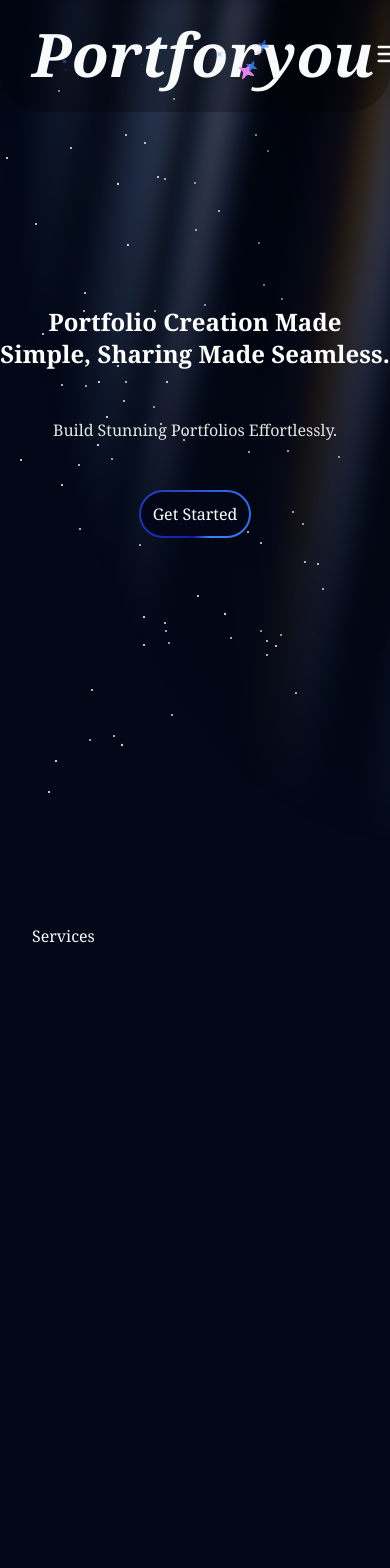
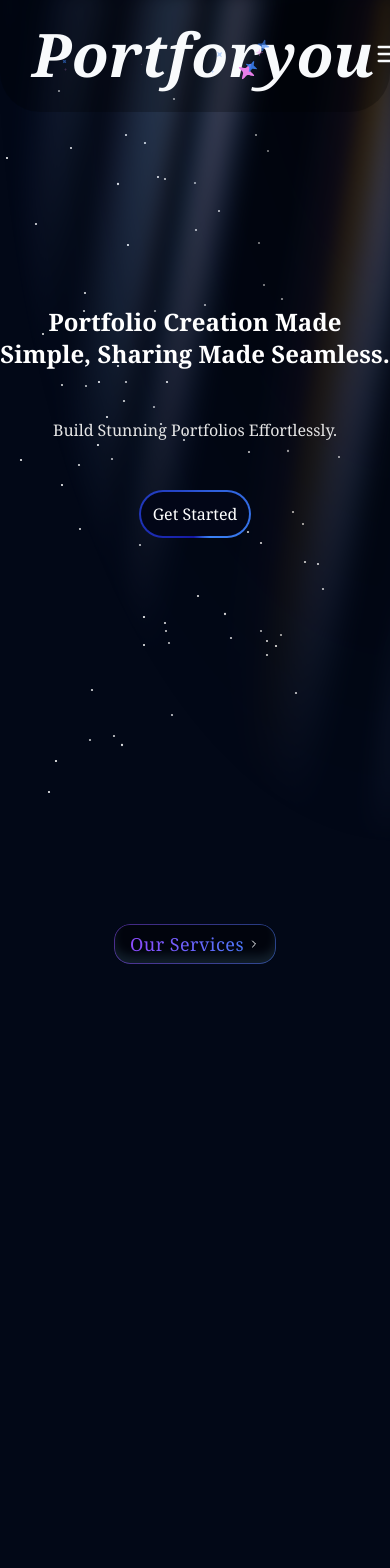
Before and after one commit to Mohamed-El-Sharqawy/Portforyou, a Next.js app: page / in a window 390 px wide. Shown: the top 1568 px of the page. Built offline with nearby package versions, Linux system fonts and the light colour scheme.

Commit message:
prepare all sections and add headings, finish footer (mvp), create Logo component, enhance the performance in the marketing/home page in the useEffect

```diff
--- a/src/app/(marketing)/page.tsx
+++ b/src/app/(marketing)/page.tsx
@@ -21,6 +21,10 @@ export default function Home() {
     }
 
     requestAnimationFrame(raf);
+
+    return () => {
+      lenis.destroy();
+    };
   }, []);
 
   return (
--- a/src/components/Footer/Footer.tsx
+++ b/src/components/Footer/Footer.tsx
@@ -1,3 +1,28 @@
+import Link from "next/link";
+import Logo from "../Logo";
+
 export default function Footer() {
-  return <footer>Footer</footer>;
+  const currentYear = new Date().getFullYear();
+
+  return (
+    <footer className="border-t py-12 font-sans mx-auto px-4 space-y-4 text-center">
+      <div className="mb-12">
+        <Logo scrollToTop />
+      </div>
+
+      <p>
+        Made with ❤️ and dedication by{" "}
+        <Link
+          href={"https://mohamed-elsharqawy.vercel.app"}
+          target="_blank"
+          className="text-primary cursor-pointer hover:underline underline-offset-2"
+        >
+          @Mohamed_El_Sharqawy
+        </Link>
+      </p>
+      <p className="text-gray-400">
+        &copy; {currentYear} Portforyou | All rights reserved.
+      </p>
+    </footer>
+  );
 }
--- a/src/components/Header/Header.tsx
+++ b/src/components/Header/Header.tsx
@@ -1,9 +1,8 @@
 "use client";
 
-import Link from "next/link";
-import SparklesText from "../ui/sparkles-text";
 import HeaderNavLinks from "./HeaderNavLinks";
 import MobileMenu from "./MobileMenu";
+import Logo from "../Logo";
 
 import { motion } from "motion/react";
 
@@ -21,17 +20,12 @@ export default function Header() {
         ease: "easeInOut",
         delay: 1.1,
       }}
+      viewport={{ once: true }}
       className="absolute top-0 inset-x-0 z-50"
     >
       <div className="header-container container flex items-center justify-between py-6 pb-7 bg-black bg-opacity-25 rounded-br-[40px] rounded-bl-[40px]">
         {/* Logo */}
-        <Link href={"/"}>
-          <SparklesText
-            className="italic lg:text-4xl xl:text-6xl"
-            text="Portforyou"
-            colors={{ first: "violet", second: "#3b82f6" }}
-          />
-        </Link>
+        <Logo />
 
         {/* Links */}
         <HeaderNavLinks />
--- /dev/null
+++ b/src/components/Logo.tsx
@@ -0,0 +1,29 @@
+"use client";
+
+import Link from "next/link";
+import SparklesText from "./ui/sparkles-text";
+
+type LogoProps = {
+  scrollToTop?: boolean;
+};
+
+export default function Logo({ scrollToTop }: LogoProps) {
+  const scroll = (e: React.MouseEvent) => {
+    e.preventDefault();
+
+    window.scrollTo({
+      top: 0,
+      behavior: "smooth",
+    });
+  };
+
+  return (
+    <Link href={"/"} onClick={scrollToTop ? scroll : undefined}>
+      <SparklesText
+        className="italic lg:text-4xl xl:text-6xl"
+        text="Portforyou"
+        colors={{ first: "violet", second: "#3b82f6" }}
+      />
+    </Link>
+  );
+}
--- /dev/null
+++ b/src/components/ui/SectionsHeading.tsx
@@ -0,0 +1,19 @@
+import AnimatedGradientText from "./animated-gradient-text";
+
+import { cn } from "@/lib/utils";
+import { ChevronRight } from "lucide-react";
+
+export default function SectionsHeading({text}: {text: string}) {
+  return (
+    <AnimatedGradientText>
+      <span
+        className={cn(
+          `inline animate-gradient bg-gradient-to-r from-[#3b82f6] via-[#9c40ff] to-[#3b82f6] bg-[length:var(--bg-size)_100%] bg-clip-text text-transparent`
+        )}
+      >
+        {text}
+      </span>
+      <ChevronRight className="ml-1 size-3 transition-transform duration-300 ease-in-out group-hover:translate-x-0.5" />
+    </AnimatedGradientText>
+  );
+}
--- /dev/null
+++ b/src/components/ui/animated-gradient-text.tsx
@@ -0,0 +1,26 @@
+import { ReactNode } from "react";
+
+import { cn } from "@/lib/utils";
+
+export default function AnimatedGradientText({
+  children,
+  className,
+}: {
+  children: ReactNode;
+  className?: string;
+}) {
+  return (
+    <div
+      className={cn(
+        "group relative mx-auto flex max-w-fit flex-row items-center justify-center rounded-2xl bg-white/40 px-4 py-1.5 text-lg tracking-wide font-medium shadow-[inset_0_-8px_10px_#8fdfff1f] backdrop-blur-sm transition-shadow duration-500 ease-out [--bg-size:300%] hover:shadow-[inset_0_-5px_10px_#8fdfff3f] dark:bg-black/40",
+        className,
+      )}
+    >
+      <div
+        className={`absolute inset-0 block h-full w-full animate-gradient bg-gradient-to-r from-[#3b82f6]/50 via-[#9c40ff]/50 to-[#3b82f6]/50 bg-[length:var(--bg-size)_100%] p-[1px] ![mask-composite:subtract] [border-radius:inherit] [mask:linear-gradient(#fff_0_0)_content-box,linear-gradient(#fff_0_0)]`}
+      />
+
+      {children}
+    </div>
+  );
+}
--- a/src/features/marketing/components/Contact.tsx
+++ b/src/features/marketing/components/Contact.tsx
@@ -1,3 +1,9 @@
+import SectionsHeading from "@/components/ui/SectionsHeading";
+
 export default function Contact() {
-  return <section className="marketing-section">Contact</section>;
+  return (
+    <section className="marketing-section">
+      <SectionsHeading text="Contact Us" />
+    </section>
+  );
 }
--- a/src/features/marketing/components/Hero/Hero.tsx
+++ b/src/features/marketing/components/Hero/Hero.tsx
@@ -10,7 +10,7 @@ import "./hero.css";
 
 export default function Hero() {
   return (
-    <section className="hero">
+    <section id="hero" className="hero">
       <AuroraBackground className="relative z-10 text-white">
         <motion.div
           initial={{ opacity: 0.0, y: 40 }}
@@ -20,6 +20,7 @@ export default function Hero() {
             duration: 0.8,
             ease: "easeInOut",
           }}
+          viewport={{ once: true }}
         >
           <h2 className="hero-head">
             Portfolio Creation Made Simple, Sharing Made Seamless.
--- a/src/features/marketing/components/Pricing.tsx
+++ b/src/features/marketing/components/Pricing.tsx
@@ -1,3 +1,9 @@
+import SectionsHeading from "@/components/ui/SectionsHeading";
+
 export default function Pricing() {
-  return <section className="marketing-section">Pricing</section>;
+  return (
+    <section className="marketing-section">
+      <SectionsHeading text="Pricings" />
+    </section>
+  );
 }
--- a/src/features/marketing/components/Services.tsx
+++ b/src/features/marketing/components/Services.tsx
@@ -1,3 +1,9 @@
+import SectionsHeading from "@/components/ui/SectionsHeading";
+
 export default function Services() {
-  return <section className="marketing-section">Services</section>;
+  return (
+    <section className="marketing-section">
+      <SectionsHeading text="Our Services" />
+    </section>
+  );
 }
--- a/src/features/marketing/components/Testimonials.tsx
+++ b/src/features/marketing/components/Testimonials.tsx
@@ -1,3 +1,9 @@
+import SectionsHeading from "@/components/ui/SectionsHeading";
+
 export default function Testimonials() {
-  return <section className="marketing-section">Testimonials</section>;
+  return (
+    <section className="marketing-section">
+      <SectionsHeading text="Testimonials" />
+    </section>
+  );
 }
--- a/tailwind.config.ts
+++ b/tailwind.config.ts
@@ -80,6 +80,7 @@ export default {
         rainbow: "rainbow var(--speed, 2s) infinite linear",
         aurora: "aurora 60s linear infinite",
         shimmer: "shimmer 2s linear infinite",
+        gradient: "gradient 8s linear infinite",
       },
       keyframes: {
         shimmer: {
@@ -106,6 +107,11 @@ export default {
             backgroundPosition: "350% 50%, 350% 50%",
           },
         },
+        gradient: {
+          to: {
+            backgroundPosition: "var(--bg-size) 0",
+          },
+        },
       },
     },
   },
```
